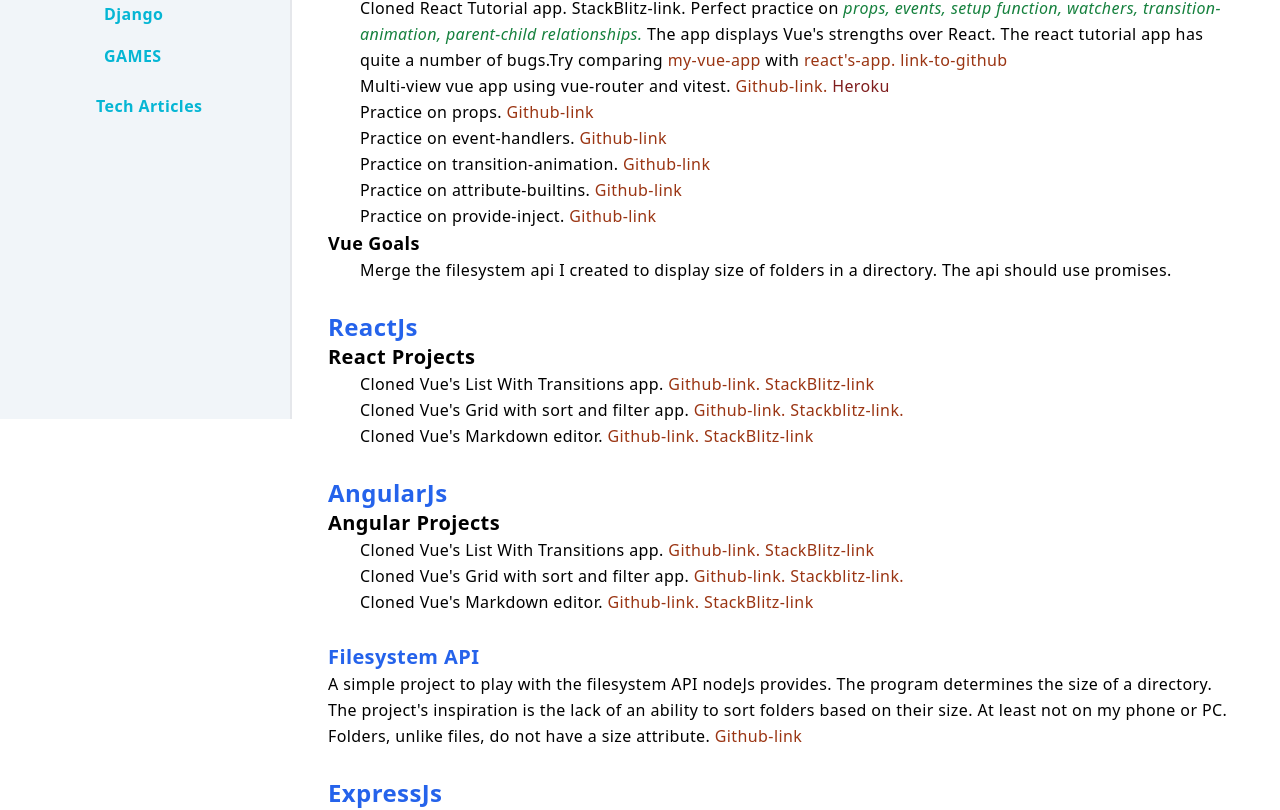
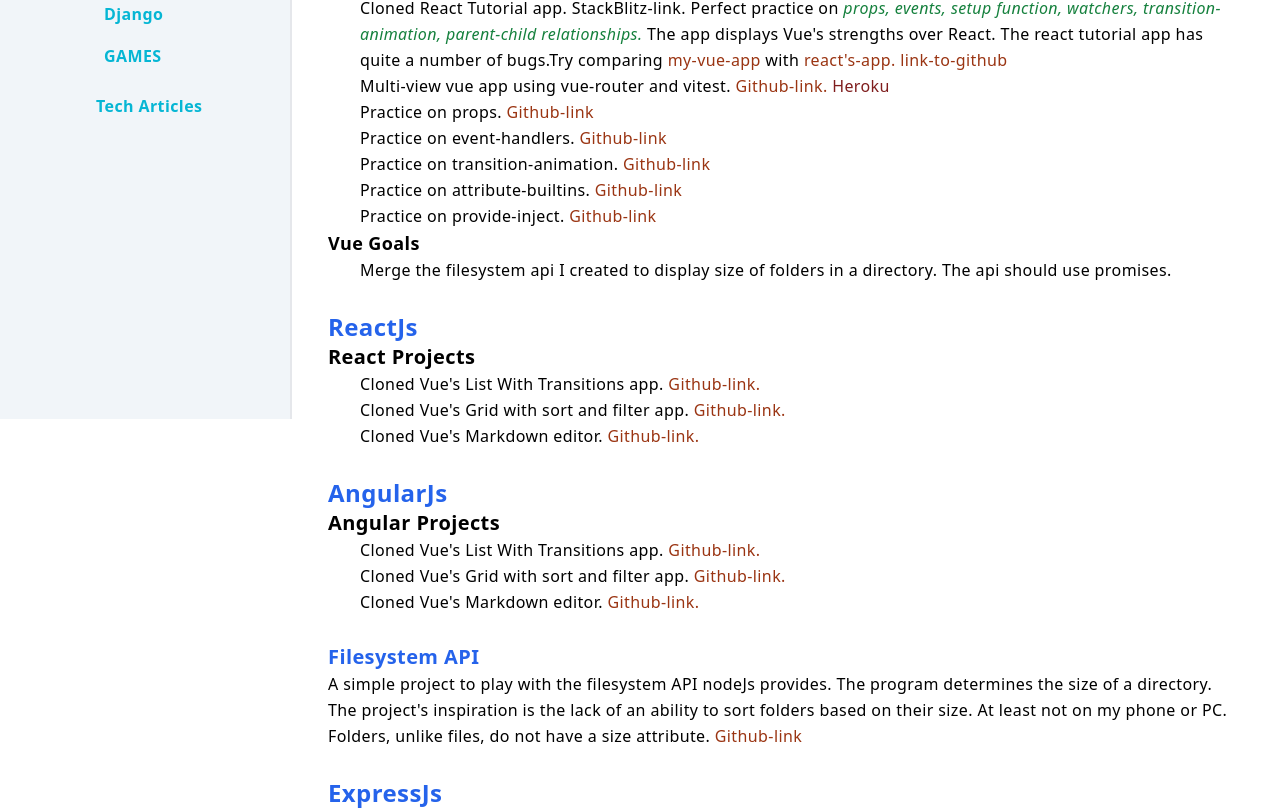
Before and after one commit to Erichy-dev/my_web, a Vue app in the folder frontend/my_web_frontend/: page / in a window 1280 px wide. Shown: the part 381-1191 px from the top of the page. Built offline with nearby package versions, Linux system fonts and the light colour scheme; the HTML template or start-up script is replaced by a standard one.

Commit message:
settled links and unncessary

```diff
--- a/frontend/my_web_frontend/src/components/AngularjsProjects.vue
+++ b/frontend/my_web_frontend/src/components/AngularjsProjects.vue
@@ -15,12 +15,6 @@
               href="https://github.com/Erichy-dev/Angular-practices/tree/master/list_with_transitions"
               >Github-link. </a
             >
-            <a
-              target="_blank"
-              class="text-orange-800 dark:text-pink-900"
-              href=""
-              >StackBlitz-link</a
-            >
           </li>
           <li>
             Cloned Vue's Grid with sort and filter app.
@@ -30,26 +24,14 @@
               target="_blank"
               >Github-link. </a
             >
-            <a
-              class="text-orange-800 dark:text-pink-900"
-              href=""
-              target="_blank"
-              >Stackblitz-link.</a
-            >
           </li>
           <li>
             Cloned Vue's Markdown editor.
             <a
               class="text-orange-800 dark:text-pink-900"
-              href="https://github.com/Erichy-dev/Angular-practices/tree/master/markdown_editor"
+              href="https://github.com/Erichy-dev/Angular-Practices/tree/master/markdown_editor"
               target="_blank"
               >Github-link. </a
-            >
-            <a
-              class="text-orange-800 dark:text-pink-900"
-              href=""
-              target="_blank"
-              >StackBlitz-link</a
             >
           </li>
         </ul>
--- a/frontend/my_web_frontend/src/components/ReactjsProjects.vue
+++ b/frontend/my_web_frontend/src/components/ReactjsProjects.vue
@@ -11,15 +11,9 @@
             Cloned Vue's List With Transitions app.
             <a
               class="text-orange-800 dark:text-pink-900"
-              href="https://github.com/Erichy-dev/React-practices/tree/master/list_with_transitions"
+              href="https://github.com/Erichy-dev/React-Practices/tree/master/list_with_transitions"
               target="_blank"
               >Github-link. </a
-            >
-            <a
-              class="text-orange-800 dark:text-pink-900"
-              href=""
-              target="_blank"
-              >StackBlitz-link</a
             >
           </li>
           <li>
@@ -30,12 +24,6 @@
               target="_blank"
               >Github-link. </a
             >
-            <a
-              class="text-orange-800 dark:text-pink-900"
-              href=""
-              target="_blank"
-              >Stackblitz-link.</a
-            >
           </li>
           <li>
             Cloned Vue's Markdown editor.
@@ -45,12 +33,6 @@
               target="_blank"
               >Github-link. </a
             >
-            <a
-              class="text-orange-800 dark:text-pink-900"
-              href=""
-              target="_blank"
-              >StackBlitz-link</a
-            >
           </li>
         </ul>
       </section>
--- a/frontend/my_web_frontend/src/components/VuejsProjects.vue
+++ b/frontend/my_web_frontend/src/components/VuejsProjects.vue
@@ -61,6 +61,7 @@
             <a
               class="text-orange-800 dark:text-pink-900"
               href="https://github.com/Erichy-dev/Vue-Practices/tree/main/Guide/components-in-depth-practice1"
+              target="_blank"
               >Github-link</a
             >
           </li>
```
